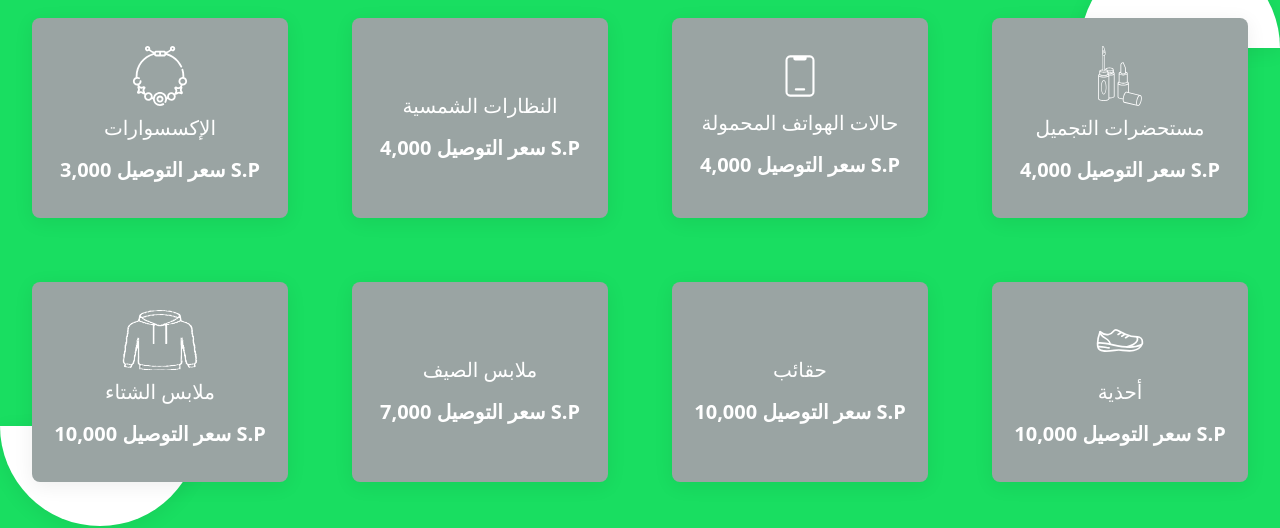
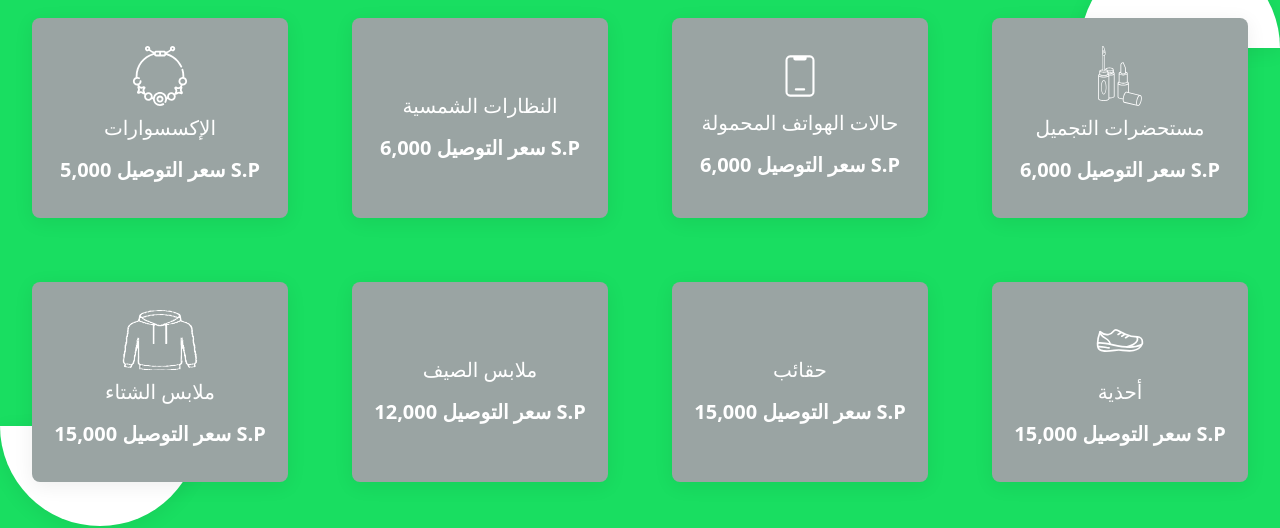
Before and after one commit to MoazDawalibi/4Leaf-LandingPage, a React (Create React App) app: page / in a window 1280 px wide. Shown: the part 920-1448 px from the top of the page. Built offline with nearby package versions, Linux system fonts and the light colour scheme; some icons are missing.

Commit message:
new prices

```diff
--- a/src/Components/Home/PowerfulFeatures.tsx
+++ b/src/Components/Home/PowerfulFeatures.tsx
@@ -10,14 +10,14 @@ const PowerfulFeatures = () => {
   const { t } = useTranslation();
 
   const skillsData = [
-    { title: t('Acessories'),price:"3,000 S.P", imgSrc:"/icons/bracelet.svg" },
-    { title: t('Sunglasses'),price:"4,000 S.P", icon: <FaGlasses /> },
-    { title: t('Mobile Cases'),price:"4,000 S.P", icon: <CiMobile3 /> },
-    { title: t('Makeup'),price:"4,000 S.P", imgSrc:"/icons/makeup.svg" },
-    { title: t('Winter Clothes'),price:"10,000 S.P", imgSrc:"/icons/hoody.svg" },
-    { title: t('Summer Clothes'),price:"7,000 S.P", icon: <FaShirt /> },
-    { title: t('Bags'),price:"10,000 S.P", icon: <FaBagShopping /> },
-    { title: t('Shoes'),price:"10,000 S.P", imgSrc:"/icons/shoe.svg" },
+    { title: t('Acessories'),price:"5,000 S.P", imgSrc:"/icons/bracelet.svg" },
+    { title: t('Sunglasses'),price:"6,000 S.P", icon: <FaGlasses /> },
+    { title: t('Mobile Cases'),price:"6,000 S.P", icon: <CiMobile3 /> },
+    { title: t('Makeup'),price:"6,000 S.P", imgSrc:"/icons/makeup.svg" },
+    { title: t('Winter Clothes'),price:"15,000 S.P", imgSrc:"/icons/hoody.svg" },
+    { title: t('Summer Clothes'),price:"12,000 S.P", icon: <FaShirt /> },
+    { title: t('Bags'),price:"15,000 S.P", icon: <FaBagShopping /> },
+    { title: t('Shoes'),price:"15,000 S.P", imgSrc:"/icons/shoe.svg" },
   ];
 
   return (
```
